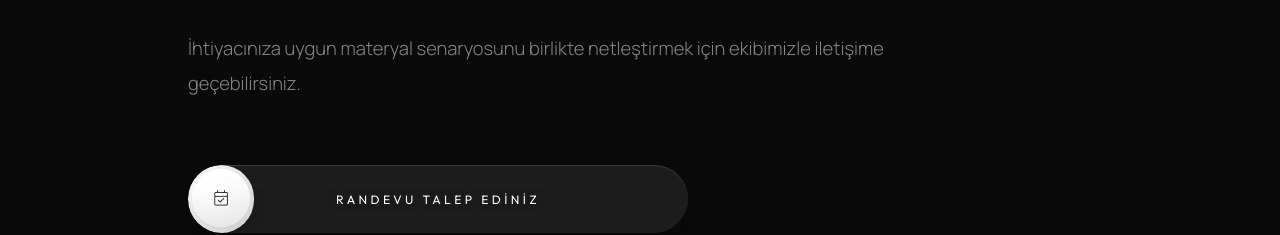
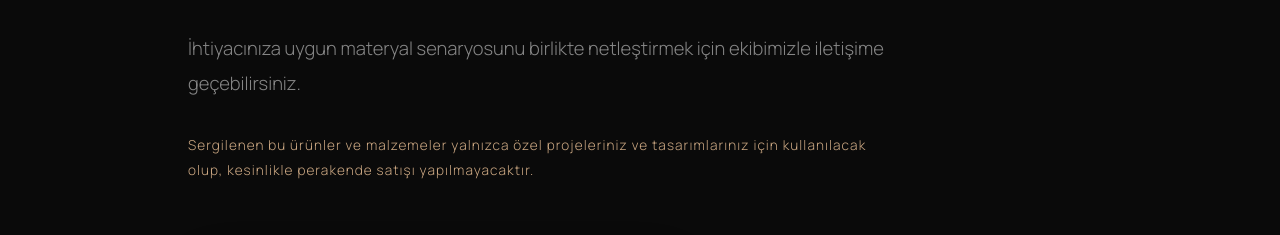
Before and after one commit to deqoin-website/Deqoin-new, a Next.js app: page /materyal-studyo in a window 1280 px wide. Shown: the part 1260-1495 px from the top of the page. Built offline with nearby package versions, Linux system fonts and the light colour scheme; no server answers; the database is empty; a web font is replaced by a local one.

Commit message:
add material studio retail notice

```diff
--- a/app/materyal-studyo/page.tsx
+++ b/app/materyal-studyo/page.tsx
@@ -133,6 +133,9 @@ export default function MateryalStudyo() {
               ]).map((paragraph: string, index: number) => (
                 <p key={index} style={{ marginBottom: "2rem" }}>{paragraph}</p>
               ))}
+              <p style={{ marginBottom: 0, color: "#cca883", fontSize: "0.85rem", letterSpacing: "0.08em", lineHeight: "1.8" }}>
+                Sergilenen bu ürünler ve malzemeler yalnızca özel projeleriniz ve tasarımlarınız için kullanılacak olup, kesinlikle perakende satışı yapılmayacaktır.
+              </p>
             </div>
 
             <div style={{ marginTop: "4rem" }}>
```
